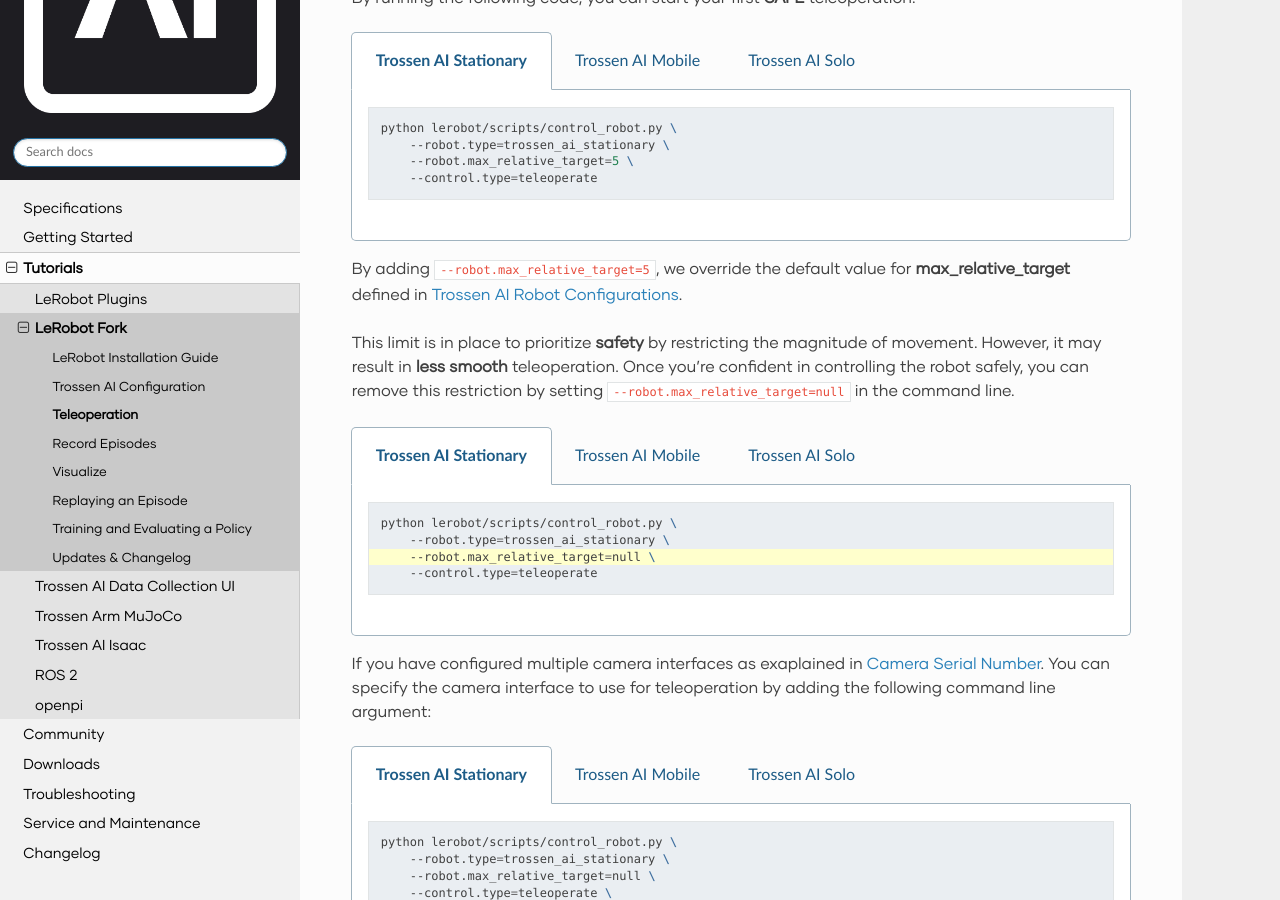
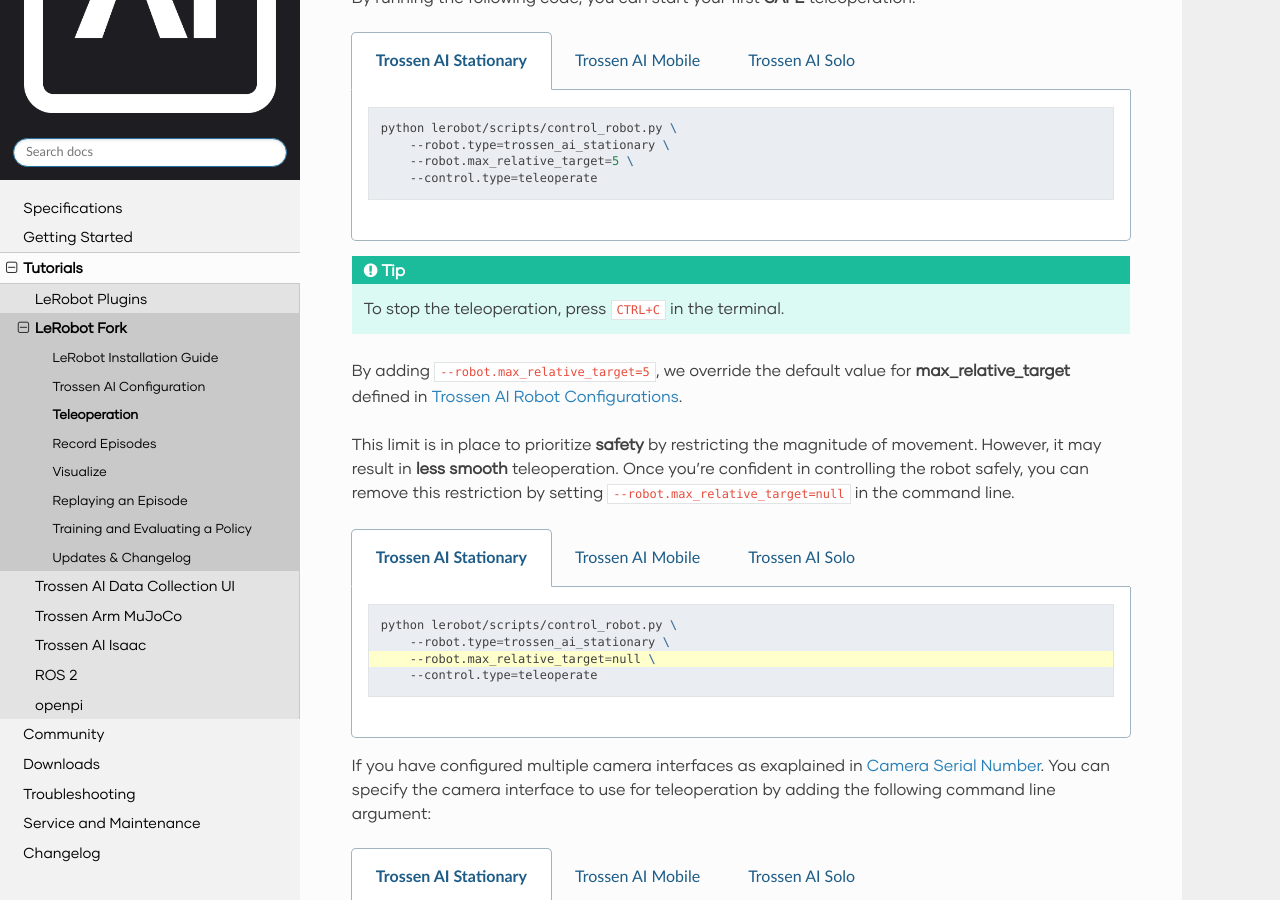
Before and after one commit to TrossenRobotics/trossen_arm, a Sphinx documentation site: the page built from docs/tutorials/lerobot/teleoperation.rst, in a window 1280 px wide and 900 px high, scrolled down 344 px. Built offline with Sphinx 7.4.7 and the Read the Docs theme 3.1.0, drawn with Linux system fonts in a browser that asks for light colours; some web fonts are replaced; pages that are not in the unit, such as notebooks, are missing from menus.

Commit message:
docs: add CTRL+C tip to teleoperation

```diff
--- a/docs/tutorials/lerobot/teleoperation.rst
+++ b/docs/tutorials/lerobot/teleoperation.rst
@@ -39,6 +39,10 @@ By running the following code, you can start your first **SAFE** teleoperation:
                 --robot.type=trossen_ai_solo \
                 --robot.max_relative_target=5 \
                 --control.type=teleoperate
+
+.. tip::
+
+    To stop the teleoperation, press ``CTRL+C`` in the terminal.
 
 By adding ``--robot.max_relative_target=5``, we override the default value for **max_relative_target** defined in
 `Trossen AI Robot Configurations <https://github.com/Interbotix/lerobot/blob/trossen-ai/lerobot/common/robot_devices/robots/configs.py>`_.
```
